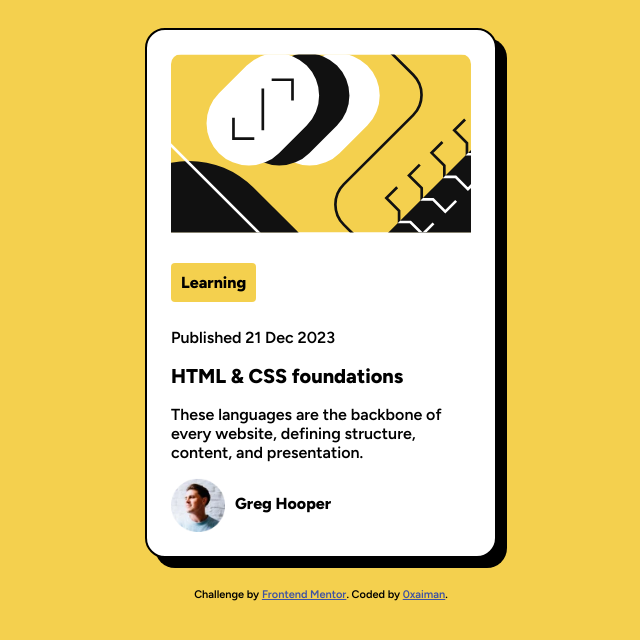
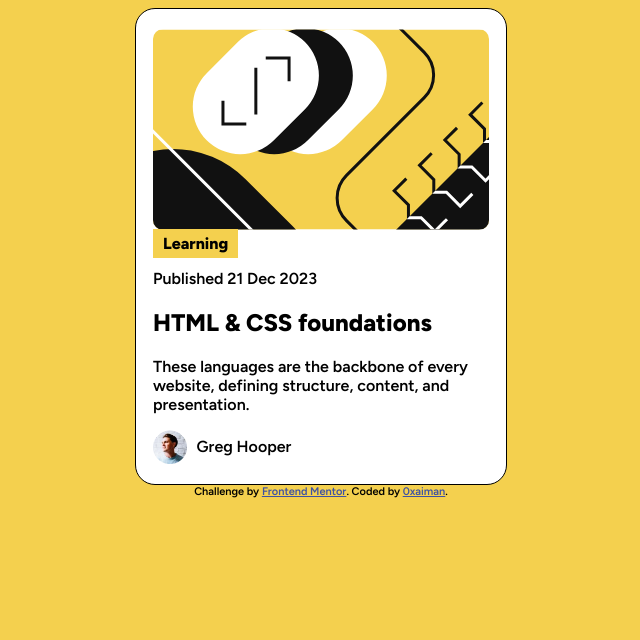
Before and after one commit to 0xaiman/Blog-preview-card, a plain HTML site: page index.html in a window 1280 px wide. Shown: the whole page, without its empty margins (319-959 px from the left). Drawn offline with Linux system fonts and the light colour scheme.

Commit message:
fixed styling

```diff
--- a/css/styles.css
+++ b/css/styles.css
@@ -5,98 +5,65 @@
     --white: hsl(0, 0%, 100%);
     --grey: hsl(0, 0%, 50%);
     --black: hsl(0, 0%, 7%);
-
-}
-
-html{
-    background: var(--yellow);
-    font-family: 'Figtree',sans-serif;
-    height: 100%;
-
+    font-family: Figtree,sans-serif;
+    box-sizing: border-box;
+    padding: 0;
+    margin: 0;
 
 }
 
 body{
-    padding: 20px;
-    justify-content: center;
-    align-items: center;
-    justify-items: center;
-    display: flex;
-    flex-direction: column;
-    height: 100%;
+    background-color:var(--yellow);
+
 }
 
+.card{
+    border:1px solid black;
+    max-width:350px;
+    margin:  auto;
+    padding: 20px 10px ;
+    background-color: var(--white);
+    border-radius: 20px;
 
-.card{
-    background: var(--white);
-    padding:24px;
-    border-radius: 20px;
-    border:2px solid black;
+}
+.content{
+    display: block;
+    margin: 0 auto;
+    /* border:1px solid black; */
+    max-width: 336px;
 
-    box-shadow: 10px 10px  rgb(0, 0, 0);
+
 }
+img.preview{
+    border-radius: 10px;
+    width: 100%;
 
-.preview{
-    width:100%;
-    height: auto;
-    border-radius: 10px;
-    padding-bottom: 36px;
+
 }
-
 .tag{
     background-color: var(--yellow);
-    width: 100%;
-    padding: 10px;
-    border-radius: 4px;
+    padding: 5px 10px;
     font-weight: 800;
 }
 .publish-info{
-    padding-top: 20px;
-    font-weight: 600;
+    font-weight: 100;
 }
-
 .title{
-    font-size: 20px;
     font-weight: 800;
 }
-.title:hover{
-    color:var(--yellow)
+.author-info{
+    display: flex;
+    gap:10px;
+    max-height: 35px;
+
 }
-
-.description{
-    font-weight: 600;
-}
-
-.author-info{
-    display:flex;
-    flex-direction: row;
-    justify-content: start;
-    width:100%
+.author-info p{
+    height: 100%;
+    margin: auto 0;
 }
 
 .author-pic{
-    width:7%;
-    width:18%;
-
+    display: flex;
+    width: 10%;
+    height: auto;
 }
-.author-name{
-    padding:0 10px;
-    font-weight: 800;;
-}
-.attribution{
-    padding-top: 30px;
-}
-
-
-@media screen and (min-width:1000px){
-    body,html{
-        height: auto;
-        max-height: 100%;
-
-    }
-
-    .card{
-        max-width:300px;
-    }
-
-}
--- a/index.html
+++ b/index.html
@@ -17,7 +17,8 @@
 </head>
 <body>
   <div class="card">
-    <img class="preview" src="./assets/images/illustration-article.svg">
+    <div class="content">
+    <img class="preview" alt="preview" src="./assets/images/illustration-article.svg">
     <span class="tag">Learning</span>
     <p class="publish-info">Published 21 Dec 2023</p>
     <h2 class="title">HTML & CSS foundations</h2>
@@ -26,14 +27,16 @@
       defining structure, content, and presentation.
     </p>
     <div class="author-info">
-      <img class="author-pic" src="./assets/images/image-avatar.webp">
+      <img alt="author-pic" class="author-pic" src="./assets/images/image-avatar.webp">
       <p class="author-name">Greg Hooper</p>
     </div>
   </div>
+</div>
+
 
   <div class="attribution">
     Challenge by <a href="https://www.frontendmentor.io?ref=challenge" target="_blank">Frontend Mentor</a>.
     Coded by <a href="https://github.com/0xaiman">0xaiman</a>.
-  </div>
+</div>
 </body>
 </html>
```
